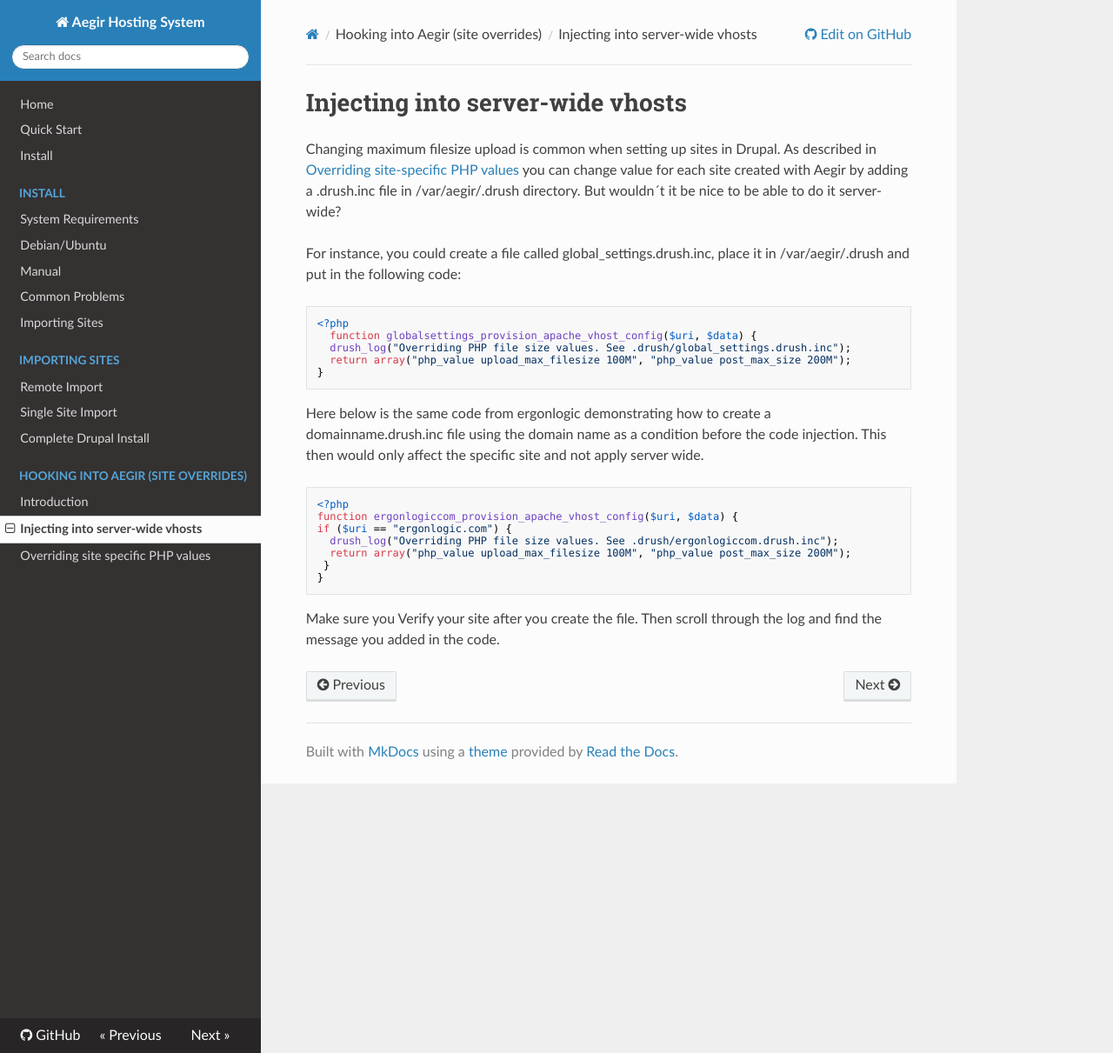
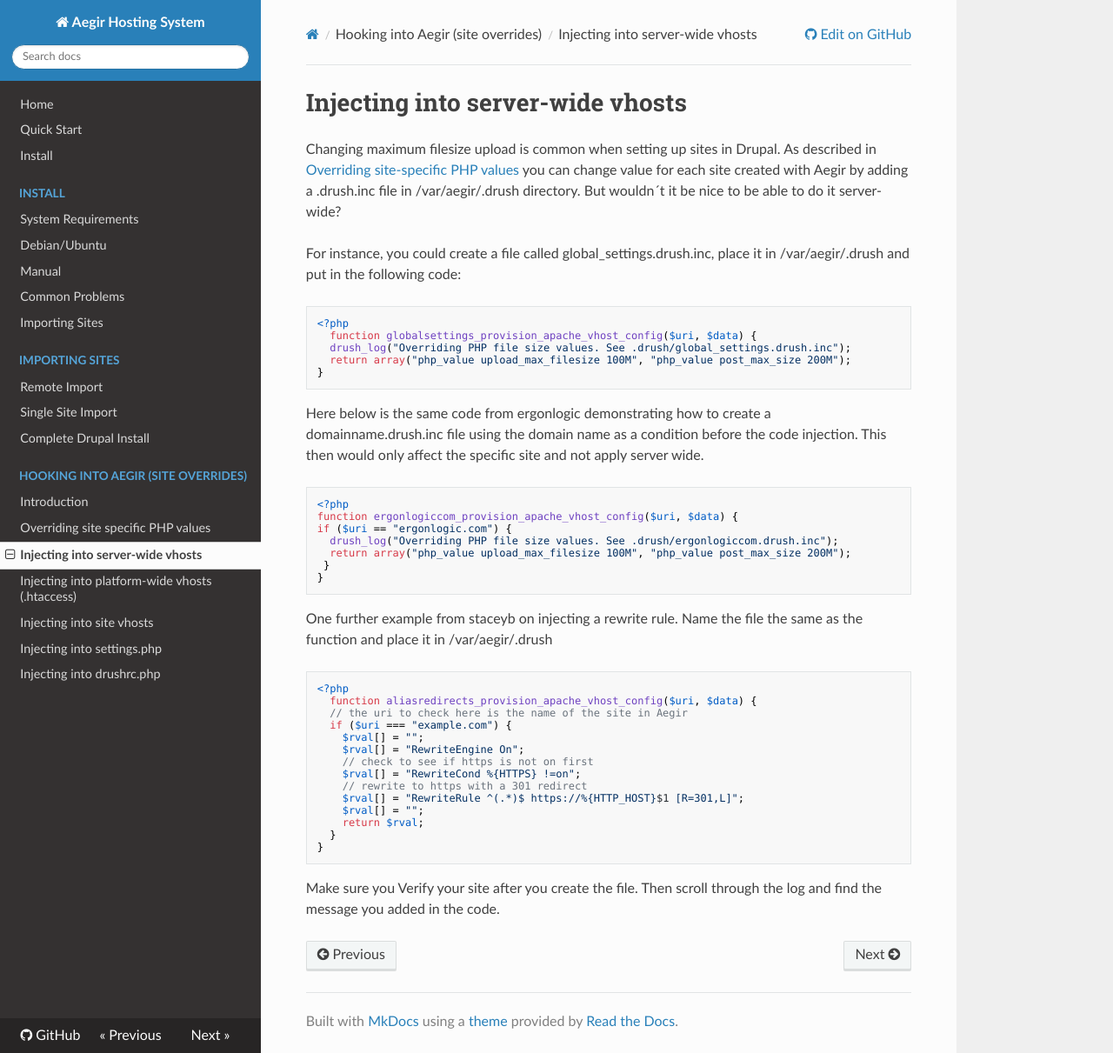
Before and after one commit to aegir-project/documentation, an MkDocs documentation site: the page built from docs/hooking-into-aegir/injecting-server-vhosts.md, in a window 1280 px wide and 1211 px high. Shown: the whole window at 87% size. Built offline with MkDocs 1.6.1, drawn with Linux system fonts in a browser that asks for light colours; nearby versions of some CDN libraries; old or Windows-style settings are respelled for this version of MkDocs.

Commit message:
Edited port of community hooking into aegir documentation including talk sections.

```diff
--- a/docs/hooking-into-aegir/injecting-server-vhosts.md
+++ b/docs/hooking-into-aegir/injecting-server-vhosts.md
@@ -21,4 +21,21 @@ Here below is the same code from ergonlogic demonstrating how to create a domain
      }
     }
 
+One further example from staceyb on injecting a rewrite rule. Name the file the same as the function and place it in /var/aegir/.drush
+
+    <?php
+      function aliasredirects_provision_apache_vhost_config($uri, $data) {
+      // the uri to check here is the name of the site in Aegir
+      if ($uri === "example.com") {
+        $rval[] = "";
+        $rval[] = "RewriteEngine On";
+        // check to see if https is not on first
+        $rval[] = "RewriteCond %{HTTPS} !=on";
+        // rewrite to https with a 301 redirect
+        $rval[] = "RewriteRule ^(.*)$ https://%{HTTP_HOST}$1 [R=301,L]";
+        $rval[] = "";
+        return $rval;
+      }
+    }
+
 Make sure you Verify your site after you create the file. Then scroll through the log and find the message you added in the code.
--- a/mkdocs.yml
+++ b/mkdocs.yml
@@ -14,5 +14,9 @@ pages:
 - ['import/single-site.md', 'Importing Sites', 'Single Site Import']
 - ['import/complete-drupal-install.md', 'Importing Sites', 'Complete Drupal Install']
 - ['hooking-into-aegir/hooking-into-aegir.md', 'Hooking into Aegir (site overrides)', 'Introduction']
+- ['hooking-into-aegir/override-site-specifics.md', 'Hooking into Aegir (site overrides)', 'Overriding site specific PHP values']
 - ['hooking-into-aegir/injecting-server-vhosts.md', 'Hooking into Aegir (site overrides)', 'Injecting into server-wide vhosts']
-- ['hooking-into-aegir/override-site-specifics.md', 'Hooking into Aegir (site overrides)', 'Overriding site specific PHP values']
+- ['hooking-into-aegir/injecting-into-htaccess.md', 'Hooking into Aegir (site overrides)', 'Injecting into platform-wide vhosts (.htaccess)']
+- ['hooking-into-aegir/injecting-into-site-vhosts.md', 'Hooking into Aegir (site overrides)', 'Injecting into site vhosts']
+- ['hooking-into-aegir/injecting-into-settings.md', 'Hooking into Aegir (site overrides)', 'Injecting into settings.php']
+- ['hooking-into-aegir/injecting-into-drushrc.md', 'Hooking into Aegir (site overrides)', 'Injecting into drushrc.php']
```
Also changed, not shown: docs/hooking-into-aegir/injecting-into-drushrc.md (added, +7 -0 lines), docs/hooking-into-aegir/injecting-into-htaccess.md (added, +12 -0 lines), docs/hooking-into-aegir/injecting-into-settings.md (added, +99 -0 lines), docs/hooking-into-aegir/injecting-into-site-vhosts.md (added, +104 -0 lines), docs/hooking-into-aegir/override-site-specifics.md (+1 -1 lines).
